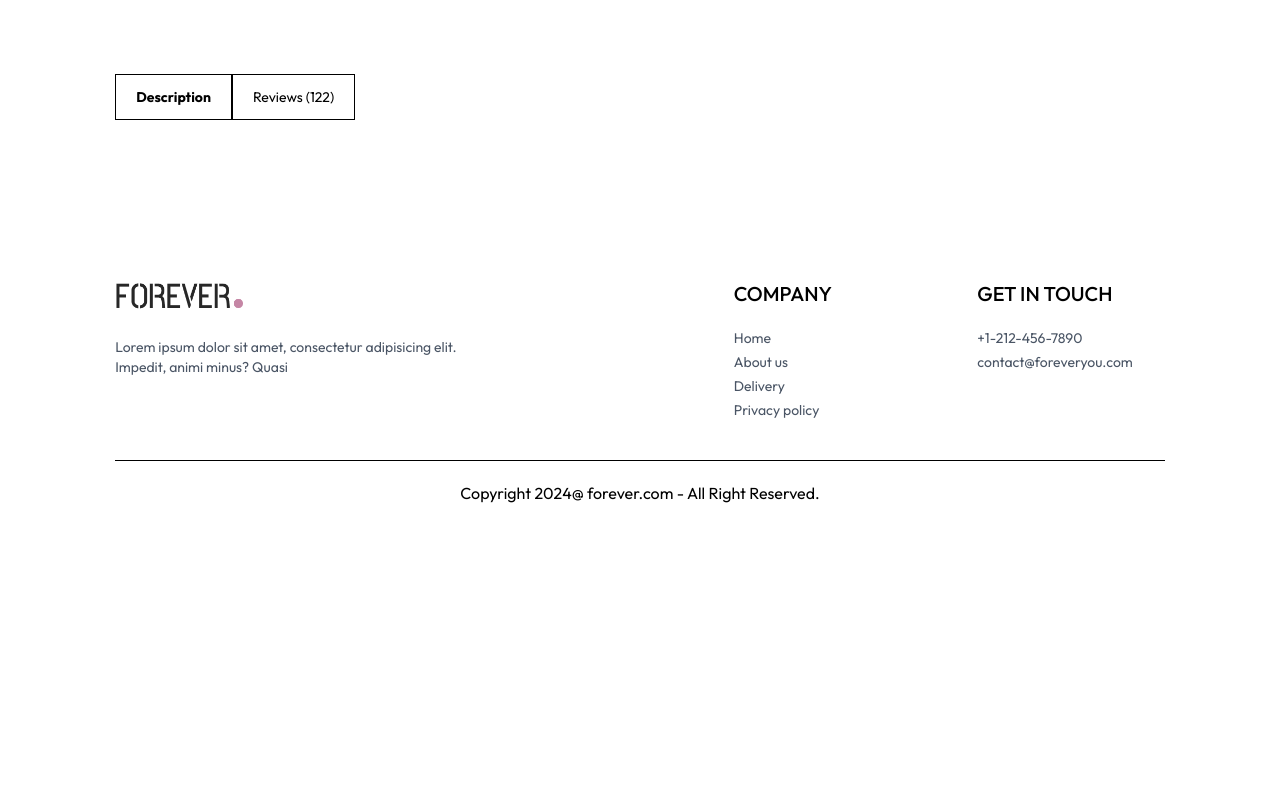
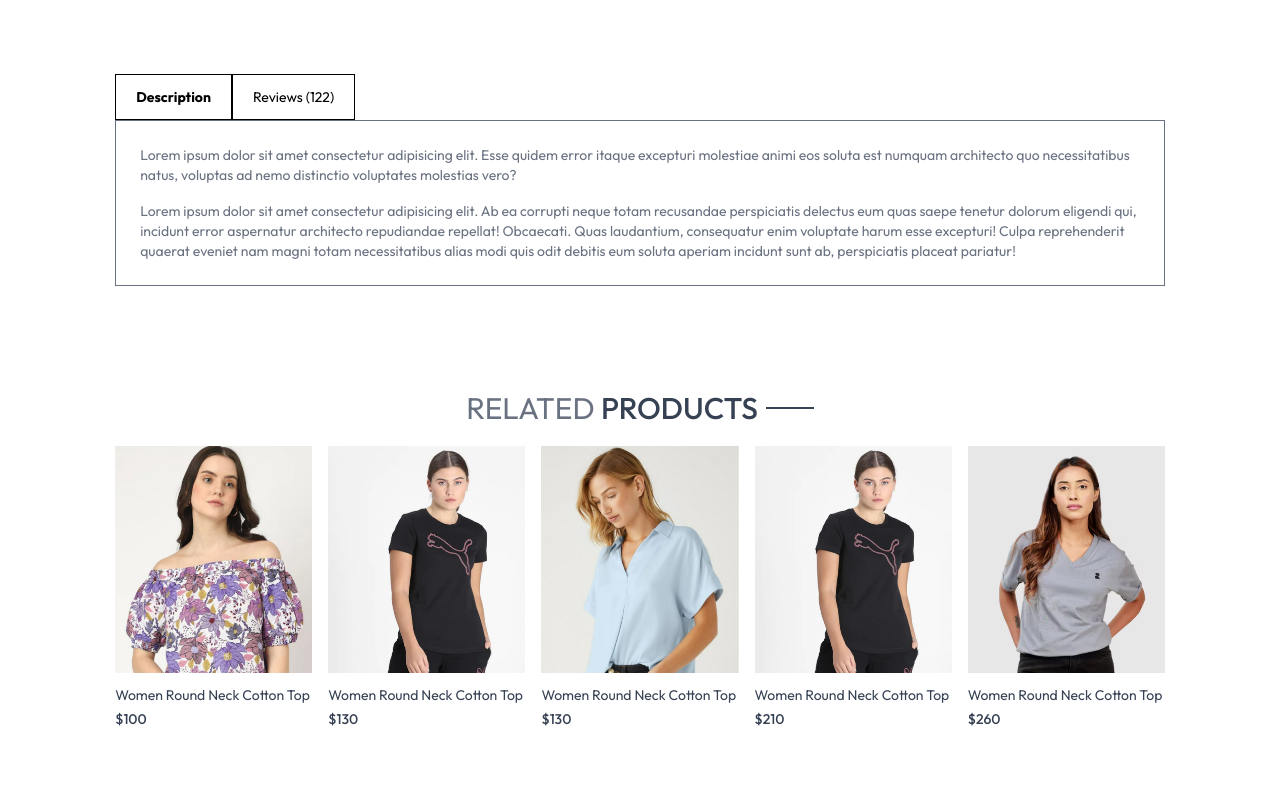
Before and after one commit to harrySentinel/NexShop, a React (Vite) app: page /product/aaaaa in a window 1280 px wide. Shown: the part 660-1460 px from the top of the page. Before the commit the page ends 1185 px from the top, so only its background shows below. Built offline with nearby package versions, Linux system fonts and the light colour scheme.

Commit message:
Product page completed

```diff
--- a/src/components/ProductItem.jsx
+++ b/src/components/ProductItem.jsx
@@ -17,4 +17,4 @@ const ProductItem = ({id, image, name, price}) => {
   )
 }
 
-export default ProductItem
+export default ProductItem;
--- /dev/null
+++ b/src/components/RelatedProducts.jsx
@@ -0,0 +1,38 @@
+import React, { useEffect, useContext,useState } from 'react'
+import { ShopContext } from '../context/ShopContext'
+import Title from './Title';
+import ProductItem from './ProductItem'
+
+const RelatedProducts = ({category, subCategory}) => {
+
+ const {products} = useContext(ShopContext);
+ const [related, setRelated] = useState([]);
+
+ useEffect(()=>{
+    if(products.length > 0){
+
+        let productsCopy = products.slice();
+
+        productsCopy = productsCopy.filter((item) => category === item.category);
+        productsCopy = productsCopy.filter((item)=> subCategory === item.subCategory);
+
+       setRelated(productsCopy.slice(0,5))
+    }
+ }, [products])
+
+  return (
+    <div className='my-24'>
+     <div className='text-center text-3xl py-2'>
+      <Title text1={'RELATED'} text2={"PRODUCTS"} />
+     </div>
+
+     <div className='grid grid-cols-2 sm:grid-cols-3 md:grid-cols-4 lg:grid-cols-5 gap-4 gap-y-6'>
+     {related.map((item, index)=>(
+        <ProductItem key={index} id={item._id} name={item.name} price={item.price} image={item.image} />
+     ))}
+     </div>
+    </div>
+  )
+}
+
+export default RelatedProducts
--- a/src/pages/Product.jsx
+++ b/src/pages/Product.jsx
@@ -2,6 +2,7 @@ import React, { useEffect, useState, useContext } from 'react'
 import { useParams } from 'react-router-dom'
 import { ShopContext } from '../context/ShopContext';
 import { assets } from '../assets/assets';
+import RelatedProducts from '../components/RelatedProducts';
 
 const Product = () => {
 
@@ -83,8 +84,16 @@ const Product = () => {
         <b className='border px-5 py-3 text-sm'>Description</b>
         <p className='border px-5 py-3 text-sm'>Reviews (122)</p>
       </div>
+    <div className='flex flex-col gap-4 border px-6 py-6 text-sm text-gray-500'>
+      <p>Lorem ipsum dolor sit amet consectetur adipisicing elit. Esse quidem error itaque excepturi molestiae animi eos soluta est numquam architecto quo necessitatibus natus, voluptas ad nemo distinctio voluptates molestias vero?</p>
+      <p>Lorem ipsum dolor sit amet consectetur adipisicing elit. Ab ea corrupti neque totam recusandae perspiciatis delectus eum quas saepe tenetur dolorum eligendi qui, incidunt error aspernatur architecto repudiandae repellat! Obcaecati.
+      Quas laudantium, consequatur enim voluptate harum esse excepturi! Culpa reprehenderit quaerat eveniet nam magni totam necessitatibus alias modi quis odit debitis eum soluta aperiam incidunt sunt ab, perspiciatis placeat pariatur!</p>
+    </div>
+    </div>
 
-    </div>
+    {/* ------------ display related products ------------- */}
+
+   <RelatedProducts category= {productData.category} subCategory={productData.subCategory} />
 
     </div>
   ) : <div className='opacity-0'></div>
```
